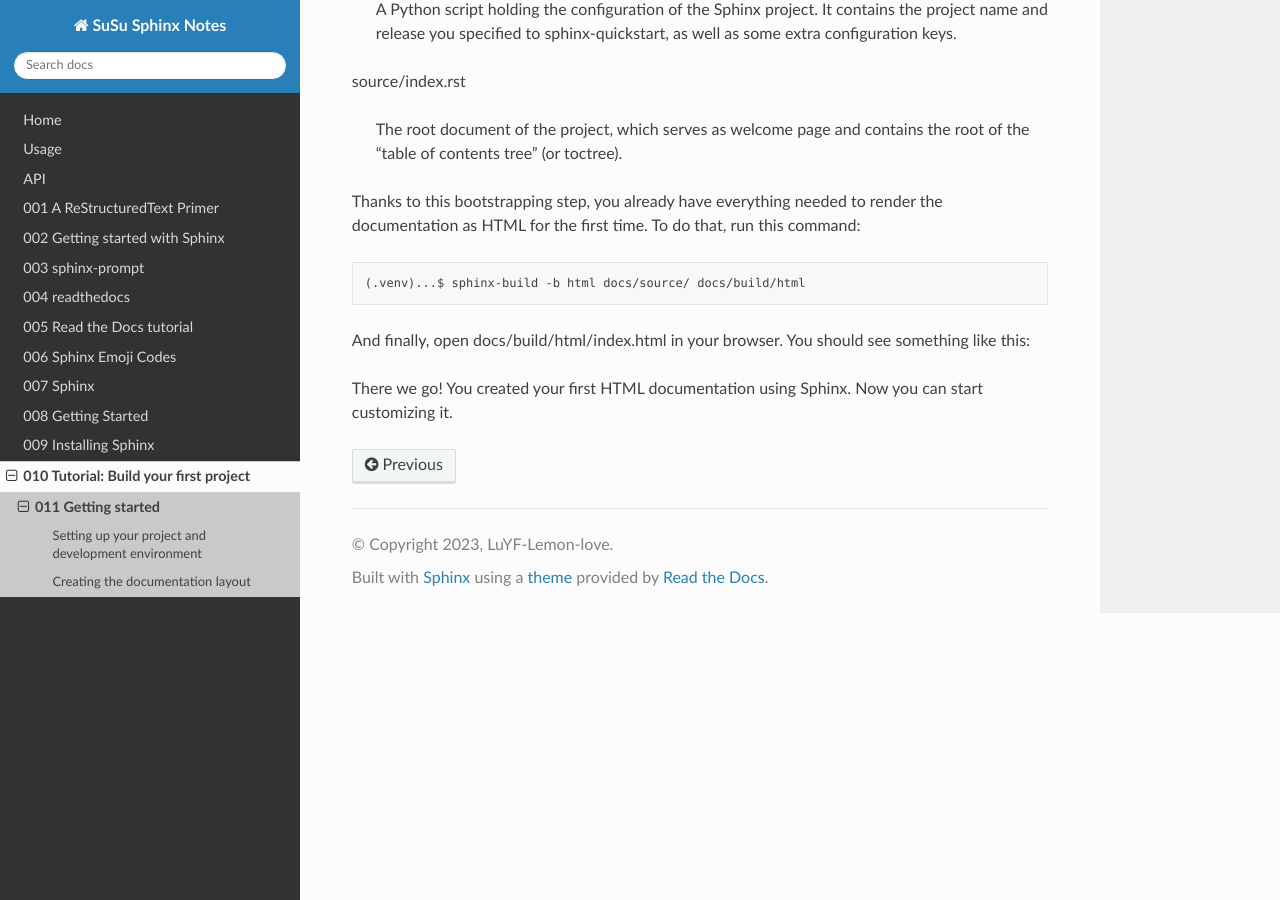
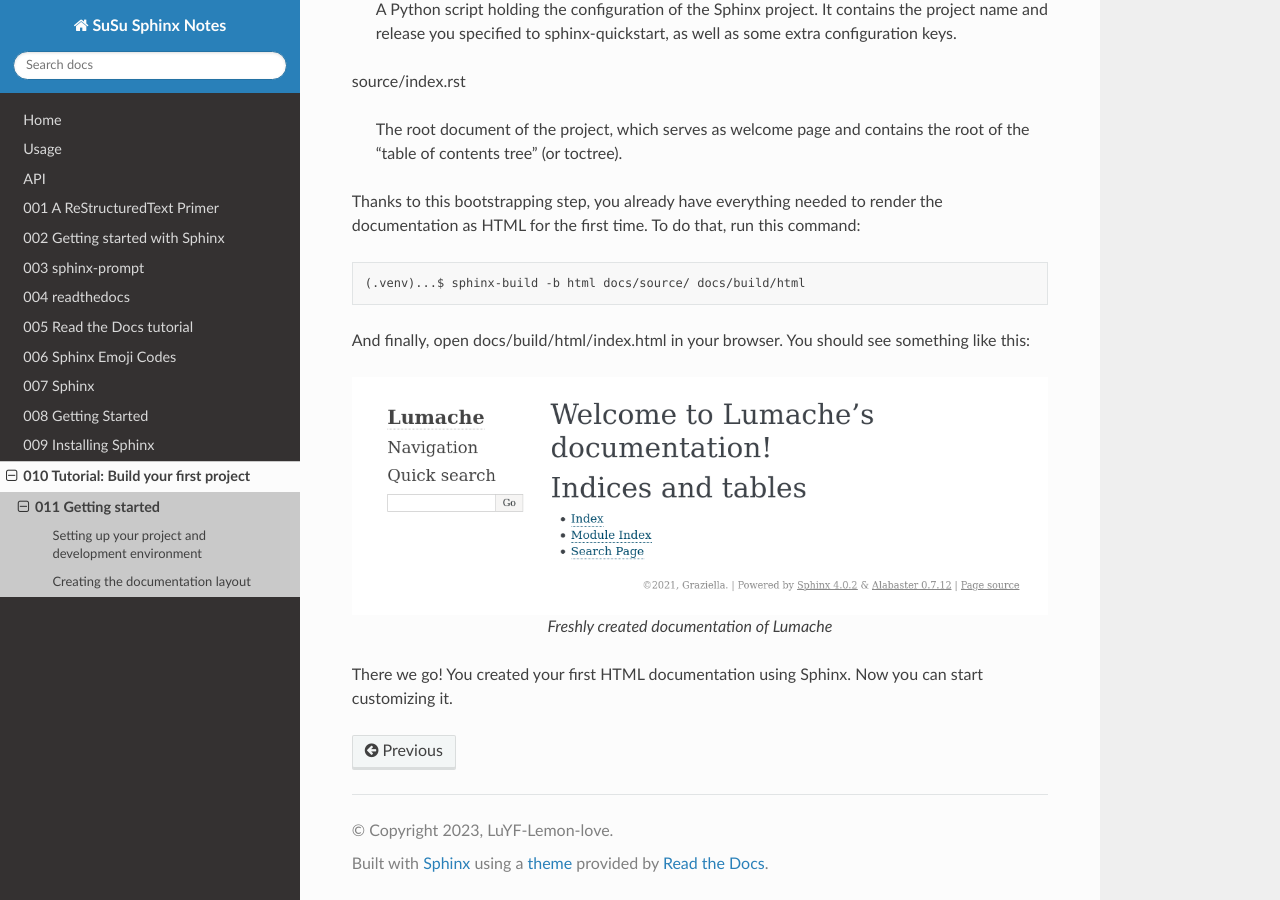
Before and after one commit to LuYF-Lemon-love/-susu-sphinx-notes, a Sphinx documentation site: the page built from docs/source/011-Getting-started.rst, in a window 1280 px wide and 900 px high, scrolled down 1989 px. Built offline with Sphinx 7.4.7 and the Read the Docs theme 2.0.0, drawn with Linux system fonts in a browser that asks for light colours; pages that are not in the unit, such as notebooks, are missing from menus.

Commit message:
add code.

```diff
--- a/docs/source/011-Getting-started.rst
+++ b/docs/source/011-Getting-started.rst
@@ -112,7 +112,8 @@ To do that, run this command:
 
 And finally, open docs/build/html/index.html in your browser. You should see something like this:
 
-.. image:: ../images/011-lumache-first-light.png
+.. figure:: ../images/011-lumache-first-light.png
+   :align: center
 
    Freshly created documentation of Lumache
 
```
